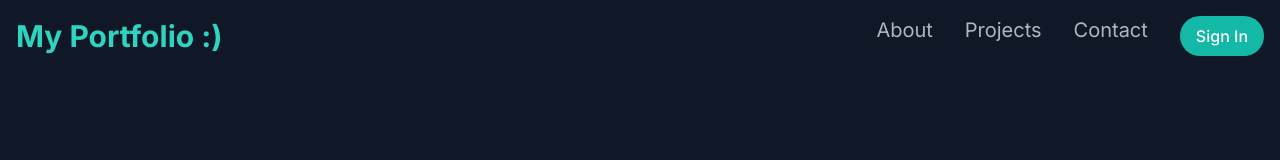
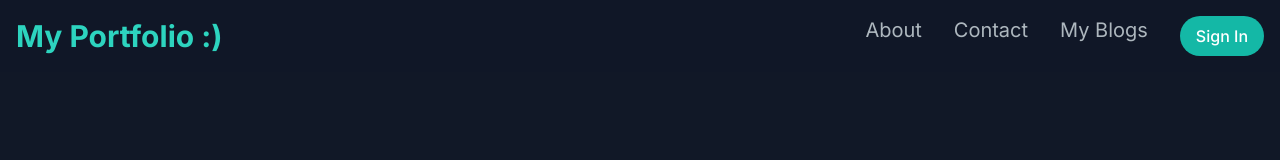
Before and after one commit to nagarjunags/portfolio, a Next.js app: page / in a window 1280 px wide. Shown: the top 160 px of the page. Built offline with nearby package versions, Linux system fonts and the light colour scheme; no server answers.

Commit message:
added blog button in home

```diff
--- a/src/app/components/Navbar.jsx
+++ b/src/app/components/Navbar.jsx
@@ -12,13 +12,17 @@ const navLinks = [
     title: "About",
     path: "#about",
   },
-  {
-    title: "Projects",
-    path: "#projects",
-  },
+  // {
+  //   title: "Projects",
+  //   path: "#projects",
+  // },
   {
     title: "Contact",
     path: "#contact",
+  },
+  {
+    title: "My Blogs",
+    path: "/blog/blog_one",
   },
 ];
 
```
